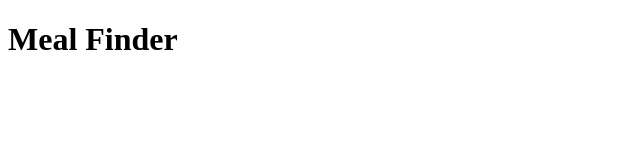
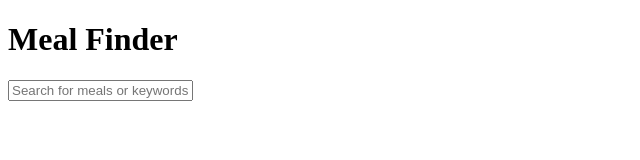
Before and after one commit to gazjosef/mealFinder, a plain HTML site: page index.html in a window 1280 px wide. Shown: the whole page, without its empty margins (0-640 px from the left). Drawn offline with Linux system fonts and the light colour scheme.

Commit message:
Project HTML & Base CSS

```diff
--- a/index.html
+++ b/index.html
@@ -10,7 +10,13 @@
     <div class="container">
       <h1>Meal Finder</h1>
       <div class="flex">
-        <form id="submit" class="flex"></form>
+        <form id="submit" class="flex">
+          <input
+            id="search"
+            type="text"
+            placeholder="Search for meals or keywords"
+          />
+        </form>
       </div>
     </div>
   </body>
```
